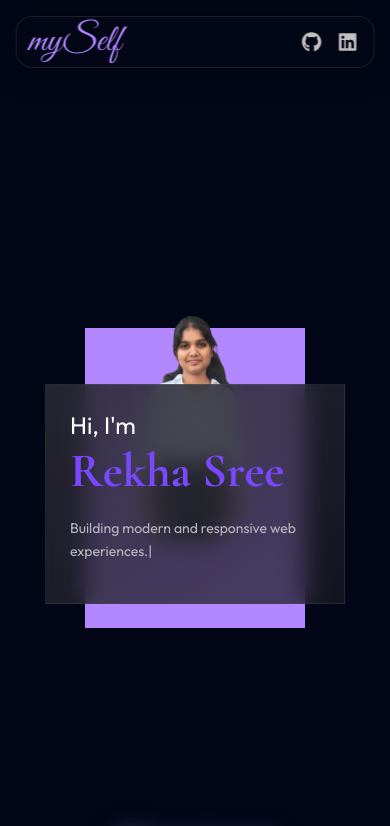
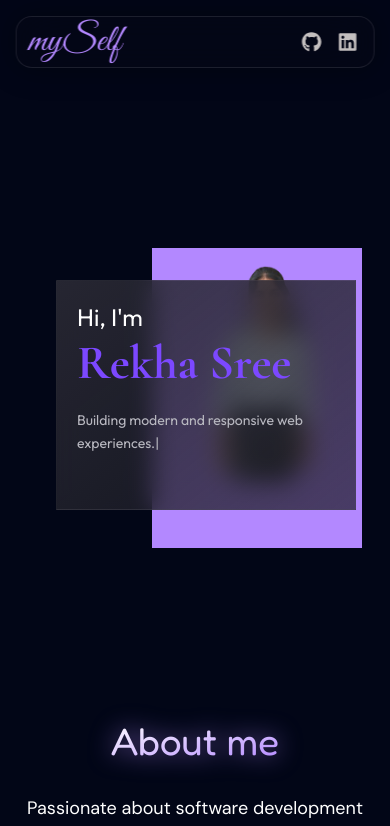
Before and after one commit to rekha-sree06/rekha-portfolio, a React app: page / in a window 390 px wide. Shown: the top 826 px of the page. Built offline with nearby package versions, Linux system fonts and the light colour scheme; the HTML template or start-up script is replaced by a standard one; a web font is replaced by a local one.

Commit message:
mobile fixes

```diff
--- a/src/components/Hero.jsx
+++ b/src/components/Hero.jsx
@@ -31,15 +31,8 @@ function Hero() {
           max-w-[1400px]
           mx-auto
 
-          flex
-          flex-col
-          items-center
-          justify-center
-
-          lg:block
-
-          min-h-[620px]
-          sm:min-h-[850px]
+          h-[520px]
+          sm:h-[650px]
           lg:h-[700px]
         "
       >
@@ -49,10 +42,14 @@ function Hero() {
           className="
             absolute
 
-            top-52
-            w-[220px]
+            top-32
+            left-28
+
+            w-[210px]
             h-[300px]
 
+            sm:top-20
+            sm:left-60
             sm:w-[320px]
             sm:h-[450px]
 
@@ -74,10 +71,14 @@ function Hero() {
             absolute
             z-10
 
-            top-40
-            w-[180px]
-            h-[260px]
+            top-28
+            left-36
 
+            w-[170px]
+            h-[250px]
+
+            sm:top-0
+            sm:left-68
             sm:w-[320px]
             sm:h-[450px]
 
@@ -93,30 +94,30 @@ function Hero() {
         {/* Glass Box */}
         <div
           className="
-            relative
+            absolute
             z-20
 
-            mt-32
+            top-40
+            left-4
 
-            w-full
-            max-w-[300px]
+            w-[300px]
+            h-[230px]
 
-            sm:max-w-[500px]
+            sm:top-32
+            sm:left-8
+            sm:w-[500px]
+            sm:h-[340px]
 
-            lg:absolute
             lg:top-28
             lg:left-0
-            lg:max-w-[680px]
-
-            min-h-[220px]
-            sm:min-h-[320px]
-            lg:min-h-[560px]
+            lg:w-[560px]
+            lg:h-[560px]
 
             border border-white/5
             bg-gradient-to-br from-[#2A2A35]/90 to-[#1B1B24]/70
             backdrop-blur-md
 
-            p-6
+            p-5
             sm:p-10
             lg:p-16
           "
@@ -160,6 +161,7 @@ function Hero() {
 
                 text-[#B8B8C0]
 
+                max-w-[420px]
                 leading-relaxed
               "
             />
```
